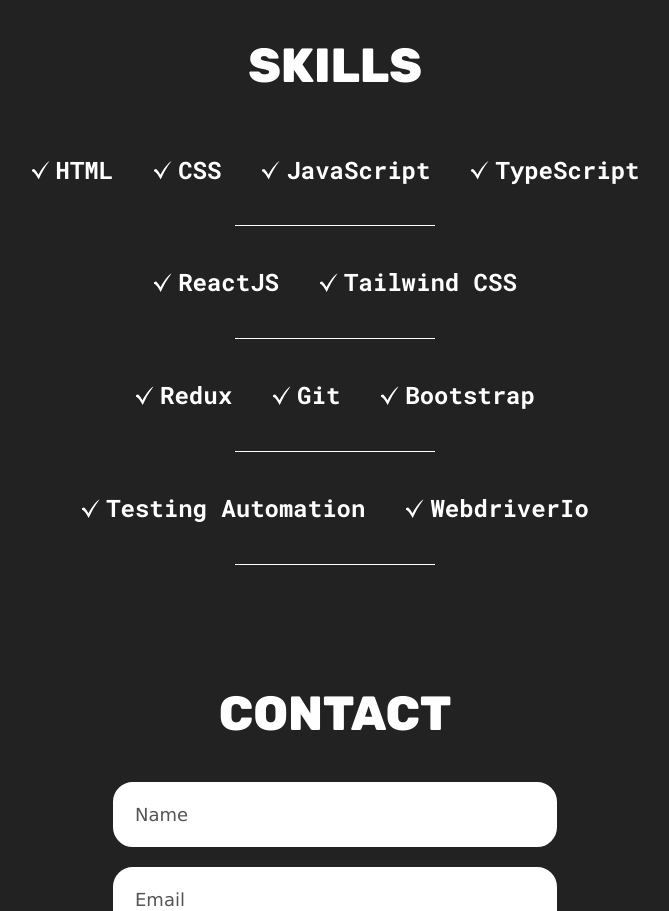
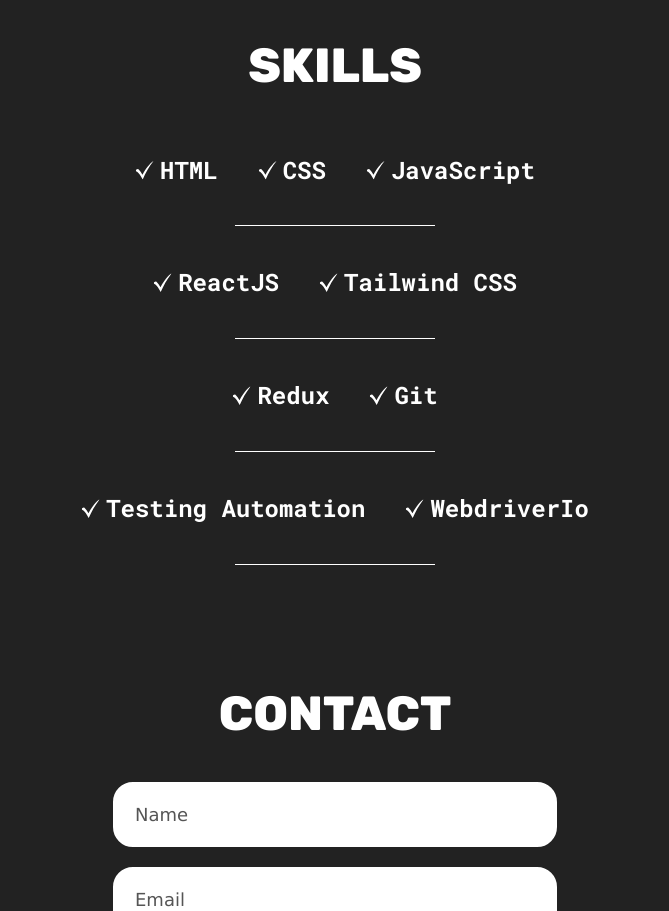
Before and after one commit to krrsh/portfolio, a React (Vite) app: page / in a window 1280 px wide. Shown: the part 1280-2191 px from the top of the page, without its empty margins (305-974 px from the left). Built offline with nearby package versions, Linux system fonts and the light colour scheme.

Commit message:
removed skills

```diff
--- a/src/Components/Skills/Skills.jsx
+++ b/src/Components/Skills/Skills.jsx
@@ -10,7 +10,6 @@
         <Skill skill="HTML" />
         <Skill skill="CSS" />
         <Skill skill="JavaScript" />
-        <Skill skill="TypeScript" />
       </div>
       <hr />
       <div>
@@ -21,7 +20,6 @@
       <div>
         <Skill skill="Redux" />
         <Skill skill="Git" />
-        <Skill skill="Bootstrap" />
       </div>
       <hr />
       <div>
```
